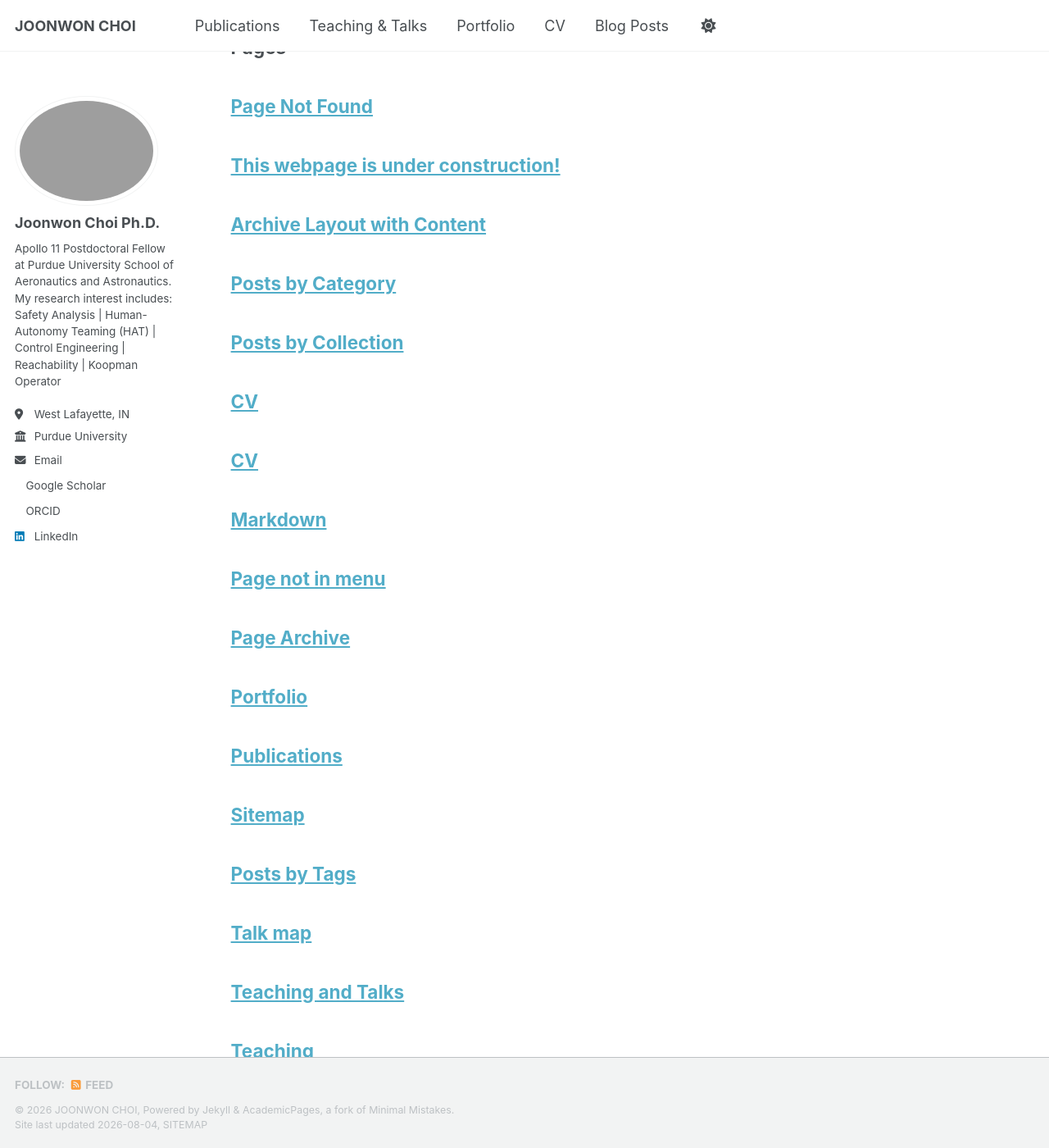
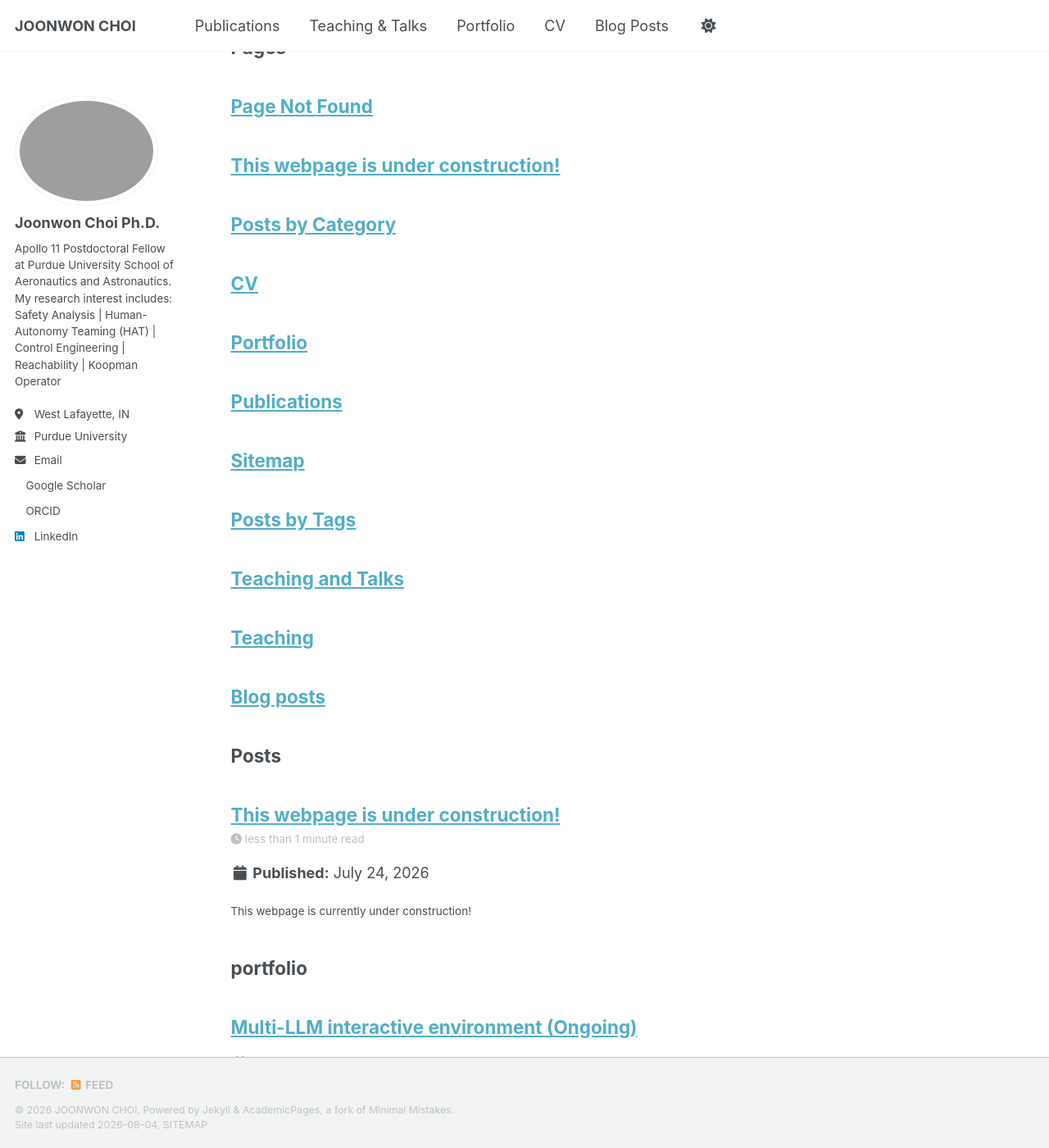
Before and after one commit to netakoi/netakoi.github.io, a Jekyll site: the page built from _pages/sitemap.md, in a window 1280 px wide and 1400 px high, scrolled down 200 px. Shown: the whole window at 82% size. Built offline with Jekyll 4.4.1, drawn with Linux system fonts in a browser that asks for light colours; a style sheet for code colours, icons or effects is not loaded; part of the change alters nothing that is shown.

Commit message:
Update _config.yml

```diff
--- a/_config.yml
+++ b/_config.yml
@@ -194,6 +194,24 @@ exclude:
   - README
   - tmp
   - vendor
+
+  - _pages/archive-layout-with-content.md
+  - _pages/collection-archive.html
+  - _pages/cv-json.md
+  - _pages/markdown.md
+  - _pages/non-menu-page.md
+  - _pages/page-archive.html
+  - _pages/talkmap.html
+  - _pages/terms.md
+
+  - markdown_generator
+  - scripts
+  - talkmap
+  - talkmap.ipynb
+  - talkmap.py
+  - talkmap_out.ipynb
+  - docker-compose.yaml
+
 keep_files:
   - .git
   - .svn
```
